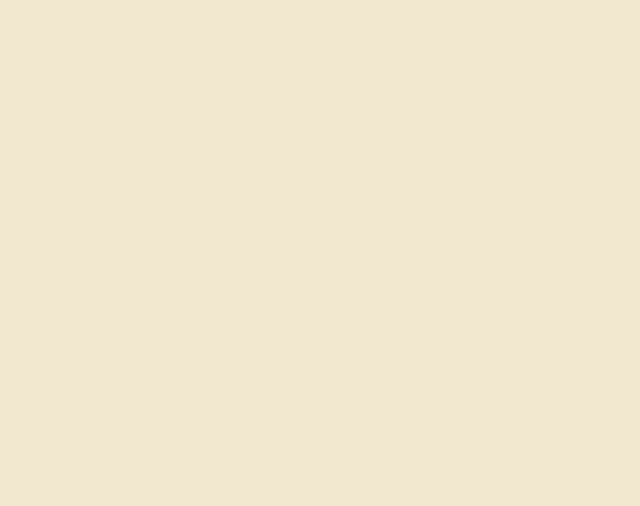
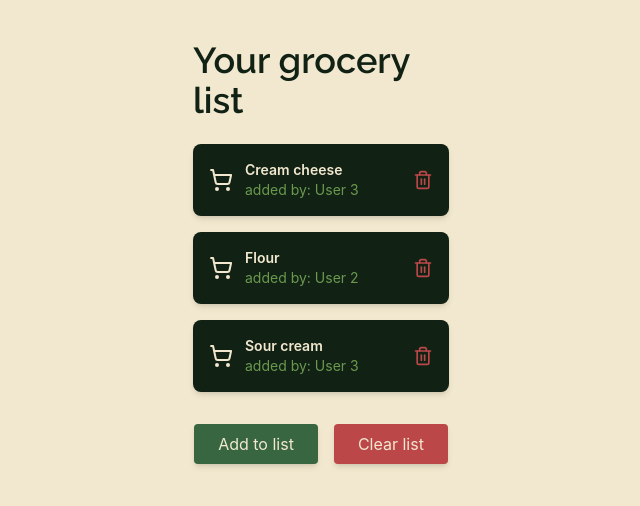
Before and after one commit to Alexia-Crisan/PlateMate, a React (Create React App) app in the folder frontend/: page /list in a window 1280 px wide. Before the commit this address had no page. Shown: the top 506 px of the page, without its empty margins (319-959 px from the left). Built offline with nearby package versions, Linux system fonts and the light colour scheme.

Commit message:
grocery list started (no navbar)

```diff
--- a/frontend/package.json
+++ b/frontend/package.json
@@ -7,6 +7,7 @@
     "@testing-library/jest-dom": "^6.6.3",
     "@testing-library/react": "^16.3.0",
     "@testing-library/user-event": "^13.5.0",
+    "lucide-react": "^0.525.0",
     "react": "^19.1.0",
     "react-dom": "^19.1.0",
     "react-router-dom": "^7.6.3",
--- a/frontend/src/App.js
+++ b/frontend/src/App.js
@@ -1,6 +1,8 @@
 import { BrowserRouter as Router, Routes, Route } from "react-router-dom";
 import Home from "./pages/Home";
 import Cirlce from "./pages/Circle";
+import GroceryList from "./pages/GroceryList";
+
 
 function App() {
   return (
@@ -8,6 +10,7 @@ function App() {
       <Routes>
         <Route path="/" element={<Home />} />
         <Route path="/circle/:id" element={<Cirlce />} />
+        <Route path="/list" element={<GroceryList />} />
       </Routes>
     </Router>
   );
--- a/frontend/src/index.css
+++ b/frontend/src/index.css
@@ -48,5 +48,5 @@ h3 {
 }
 
 p {
-  @apply text-lg;
+  @apply text-sm;
 }
--- /dev/null
+++ b/frontend/src/pages/GroceryList.js
@@ -0,0 +1,75 @@
+import { useState } from "react";
+import { ShoppingCart, Trash2 } from "lucide-react";
+
+const colors = {
+  ogreen300: "#a7c957",
+  ogreen400: "#6a994e",
+  ogreen500: "#386641",
+  ogreen600: "#112215",
+  ored500: "#bc4749",
+  oyellow200: "#f2e8cf",
+  oyellow500: "#c98f46",
+};
+
+export default function GroceryListPage() {
+  const [items, setItems] = useState([
+    { id: 1, name: "Cream cheese", user: "User 3" },
+    { id: 2, name: "Flour", user: "User 2" },
+    { id: 3, name: "Sour cream", user: "User 3" },
+  ]);
+
+  const handleDelete = (id) => {
+    setItems(items.filter((item) => item.id !== id));
+  };
+
+  const handleClear = () => {
+    setItems([]);
+  };
+
+  return (
+    <div className="min-h-screen flex flex-col justify-between flex justify-center items-center" style={{ backgroundColor: colors.oyellow200, color: colors.ogreen600 }}>
+      <main className="mx-12 md:mx-64 py-10 ">
+        <h1 className="font-semibold text-4xl mb-6 ">Your grocery list</h1>
+
+        <div className="space-y-4 max-w-md mx-auto">
+          {items.map((item) => (
+            <div
+              key={item.id}
+              className="p-4 rounded-lg flex justify-between items-center shadow-md"
+              style={{ backgroundColor: colors.ogreen600, color: colors.oyellow200 }}
+            >
+              <div className="flex items-center space-x-3">
+                <ShoppingCart className="w-6 h-6" style={{ color: colors.oyellow200 }} />
+                <div>
+                  <p className="font-semibold">{item.name}</p>
+                  <p className="text-sm" style={{ color: colors.ogreen400 }}>
+                    added by: {item.user}
+                  </p>
+                </div>
+              </div>
+              <button onClick={() => handleDelete(item.id)} aria-label={`Delete ${item.name}`}>
+                <Trash2 className="w-5 h-5" style={{ color: colors.ored500 }} />
+              </button>
+            </div>
+          ))}
+        </div>
+
+        <div className="flex justify-center space-x-4 mt-8">
+          <button
+            className="px-6 py-2 rounded shadow-md"
+            style={{ backgroundColor: colors.ogreen500, color: colors.oyellow200 }}
+          >
+            Add to list
+          </button>
+          <button
+            onClick={handleClear}
+            className="px-6 py-2 rounded shadow-md"
+            style={{ backgroundColor: colors.ored500, color: colors.oyellow200 }}
+          >
+            Clear list
+          </button>
+        </div>
+      </main>
+    </div>
+  );
+}
```
Also changed, not shown: 1 other file (tests, documents, lock files or other folders).
